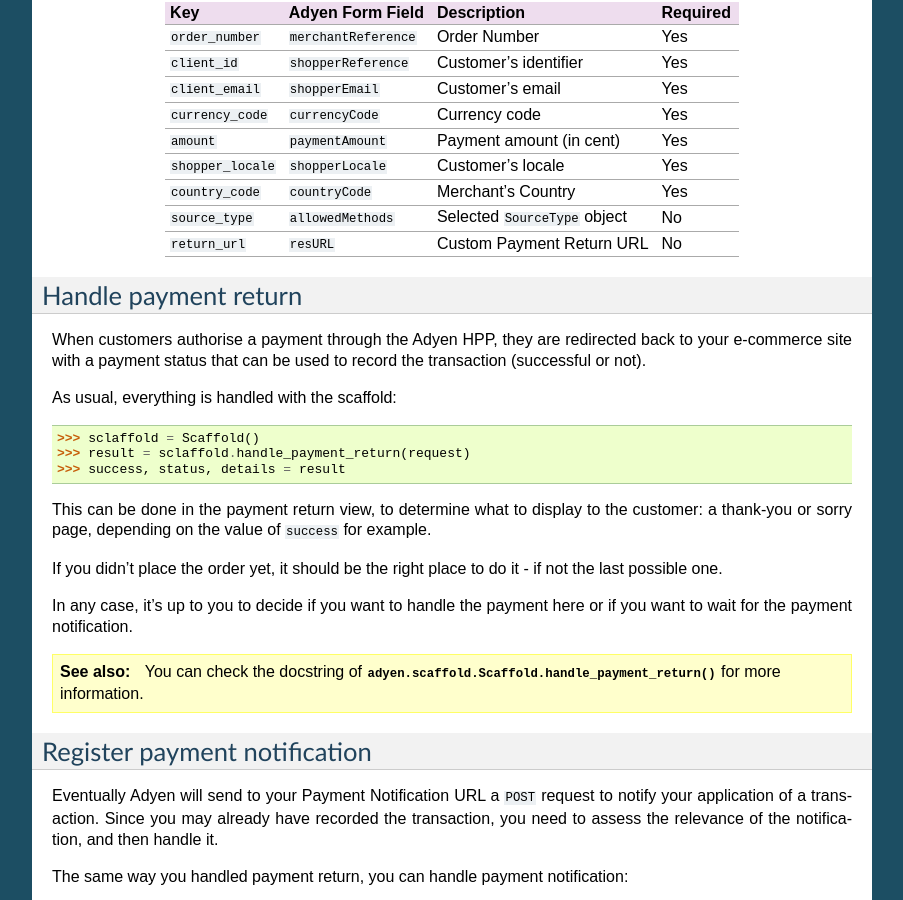
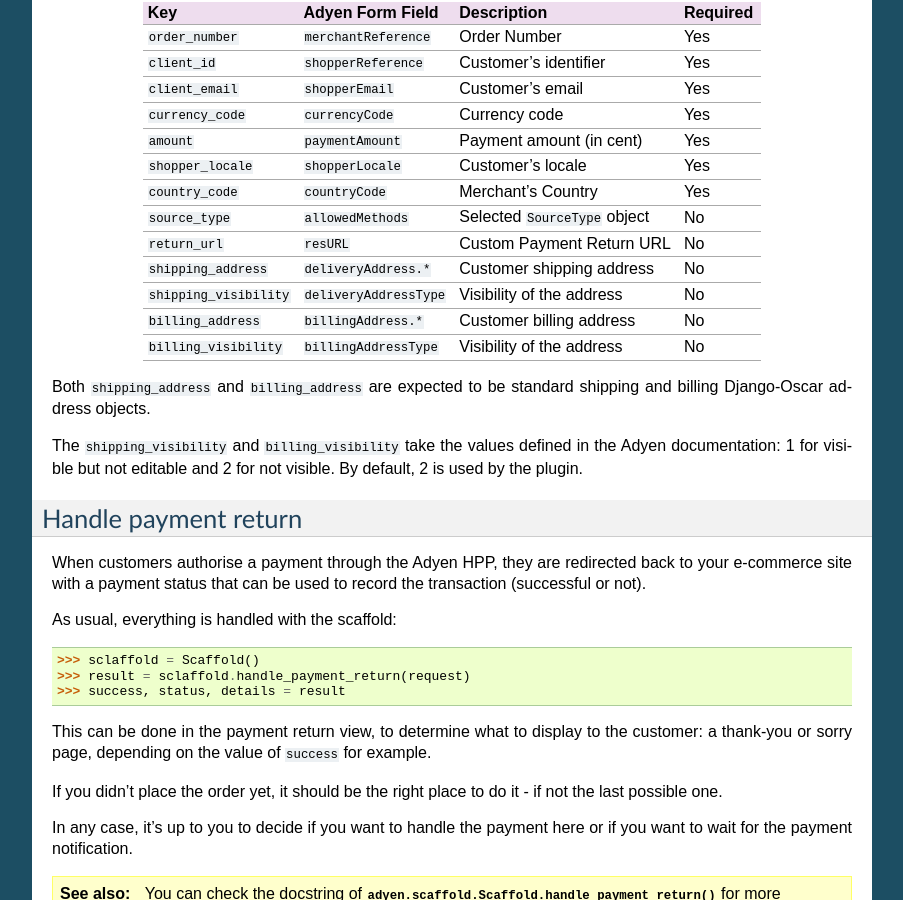
Before and after one commit to django-oscar/django-oscar-adyen, a Sphinx documentation site: the page built from docs/howto/use.rst, in a window 1280 px wide and 900 px high, scrolled down 830 px. Shown: the whole window, without its empty margins (198-1101 px from the left). Built offline with Sphinx 7.4.7, drawn with Linux system fonts in a browser that asks for light colours.

Commit message:
Add *_address keys in payment data doc
Add shipping_address, billing_address, shipping_visibility, and
billing_visibility in the list of payment data keys plugin users can
provide to the plugin.

Also fix a typo: shopping_visibility => shipping_visibility

```diff
--- a/docs/howto/use.rst
+++ b/docs/howto/use.rst
@@ -49,27 +49,42 @@
 List of payment data items
 --------------------------
 
-+--------------------+-----------------------+--------------------------------+----------+
-| Key                | Adyen Form Field      | Description                    | Required |
-+====================+=======================+================================+==========+
-| ``order_number``   | ``merchantReference`` | Order Number                   | Yes      |
-+--------------------+-----------------------+--------------------------------+----------+
-| ``client_id``      | ``shopperReference``  | Customer's identifier          | Yes      |
-+--------------------+-----------------------+--------------------------------+----------+
-| ``client_email``   | ``shopperEmail``      | Customer's email               | Yes      |
-+--------------------+-----------------------+--------------------------------+----------+
-| ``currency_code``  | ``currencyCode``      | Currency code                  | Yes      |
-+--------------------+-----------------------+--------------------------------+----------+
-| ``amount``         | ``paymentAmount``     | Payment amount (in cent)       | Yes      |
-+--------------------+-----------------------+--------------------------------+----------+
-| ``shopper_locale`` | ``shopperLocale``     | Customer's locale              | Yes      |
-+--------------------+-----------------------+--------------------------------+----------+
-| ``country_code``   | ``countryCode``       | Merchant's Country             | Yes      |
-+--------------------+-----------------------+--------------------------------+----------+
-| ``source_type``    | ``allowedMethods``    | Selected ``SourceType`` object | No       |
-+--------------------+-----------------------+--------------------------------+----------+
-| ``return_url``     | ``resURL``            | Custom Payment Return URL      | No       |
-+--------------------+-----------------------+--------------------------------+----------+
++-------------------------+-------------------------+--------------------------------+----------+
+| Key                     | Adyen Form Field        | Description                    | Required |
++=========================+=========================+================================+==========+
+| ``order_number``        | ``merchantReference``   | Order Number                   | Yes      |
++-------------------------+-------------------------+--------------------------------+----------+
+| ``client_id``           | ``shopperReference``    | Customer's identifier          | Yes      |
++-------------------------+-------------------------+--------------------------------+----------+
+| ``client_email``        | ``shopperEmail``        | Customer's email               | Yes      |
++-------------------------+-------------------------+--------------------------------+----------+
+| ``currency_code``       | ``currencyCode``        | Currency code                  | Yes      |
++-------------------------+-------------------------+--------------------------------+----------+
+| ``amount``              | ``paymentAmount``       | Payment amount (in cent)       | Yes      |
++-------------------------+-------------------------+--------------------------------+----------+
+| ``shopper_locale``      | ``shopperLocale``       | Customer's locale              | Yes      |
++-------------------------+-------------------------+--------------------------------+----------+
+| ``country_code``        | ``countryCode``         | Merchant's Country             | Yes      |
++-------------------------+-------------------------+--------------------------------+----------+
+| ``source_type``         | ``allowedMethods``      | Selected ``SourceType`` object | No       |
++-------------------------+-------------------------+--------------------------------+----------+
+| ``return_url``          | ``resURL``              | Custom Payment Return URL      | No       |
++-------------------------+-------------------------+--------------------------------+----------+
+| ``shipping_address``    | ``deliveryAddress.*``   | Customer shipping address      | No       |
++-------------------------+-------------------------+--------------------------------+----------+
+| ``shipping_visibility`` | ``deliveryAddressType`` | Visibility of the address      | No       |
++-------------------------+-------------------------+--------------------------------+----------+
+| ``billing_address``     | ``billingAddress.*``    | Customer billing address       | No       |
++-------------------------+-------------------------+--------------------------------+----------+
+| ``billing_visibility``  | ``billingAddressType``  | Visibility of the address      | No       |
++-------------------------+-------------------------+--------------------------------+----------+
+
+Both ``shipping_address`` and ``billing_address`` are expected to be standard
+shipping and billing Django-Oscar address objects.
+
+The ``shipping_visibility`` and ``billing_visibility`` take the values defined
+in the Adyen documentation: 1 for visible but not editable and 2 for not
+visible. By default, 2 is used by the plugin.
 
 
 Handle payment return
```
Also changed, not shown: 1 other file.
